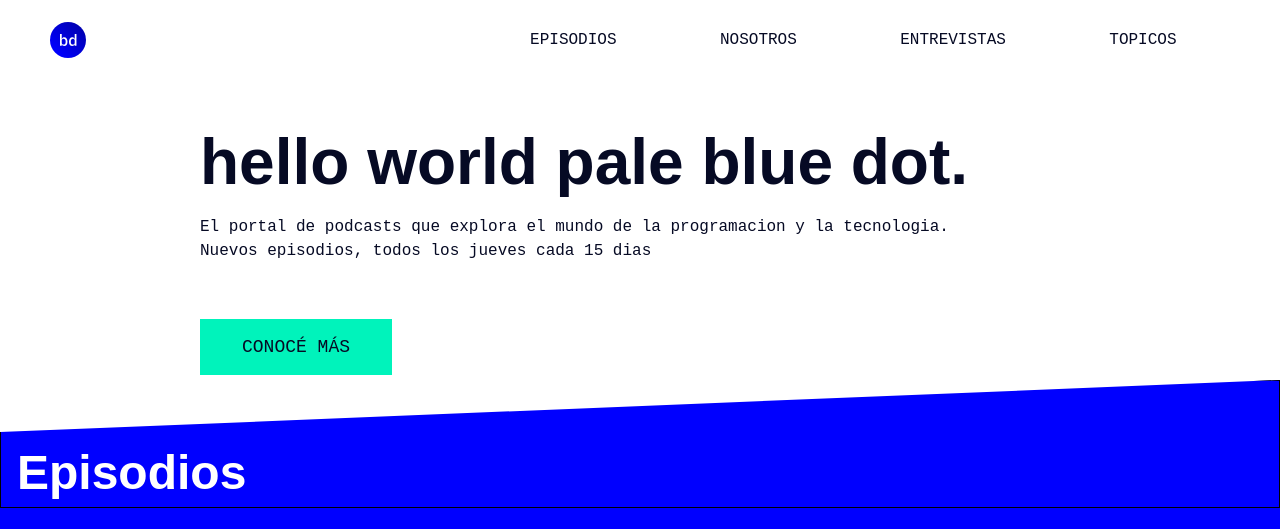
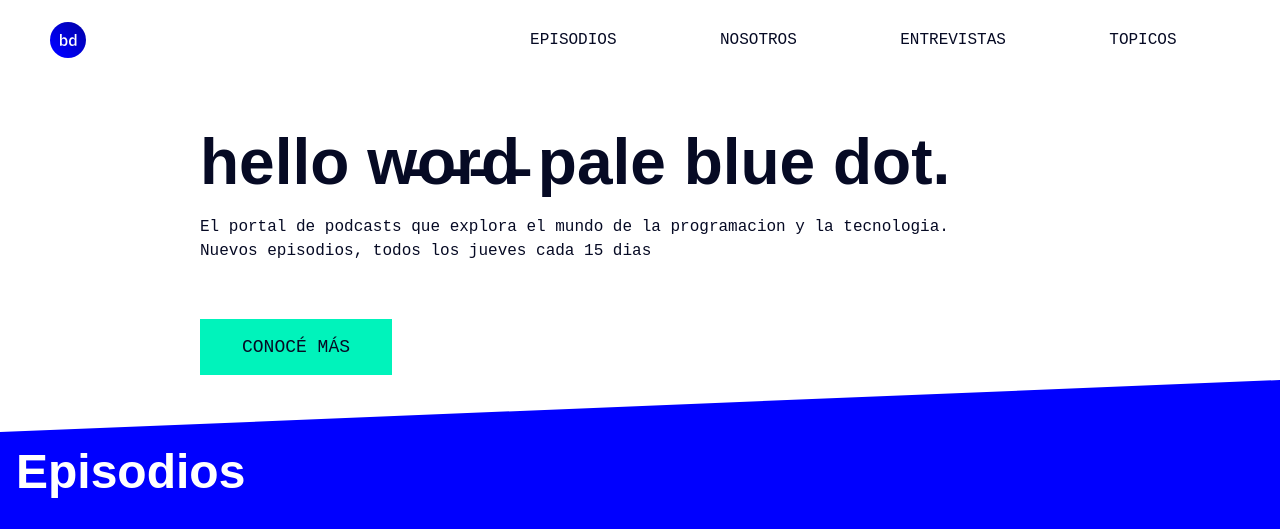
Before and after one commit to Nicole-Soares/PrimerProyecto, a website: page index.html in a window 1280 px wide. Shown: the top 529 px of the page. Drawn offline with Linux system fonts and the light colour scheme; grey boxes are pictures that could not be loaded.

```diff
--- /dev/null
+++ b/URL.txt
@@ -0,0 +1 @@
+https://podcastacamicaprimerproyecto.netlify.app/
--- a/index.html
+++ b/index.html
@@ -67,7 +67,7 @@
         </div>
       </div>
     <div class="containertituloprincipal">
-        <h1  class="TituloPrincipal">hello world pale blue dot.<h1>
+        <h1  class="TituloPrincipal">hello w̵o̵r̵d̵ pale blue dot.<h1>
        </div>
     <div class="containerprimerparrafo">
        <p class="primerparrafo"> El portal de podcasts que explora el mundo de la programacion y la tecnologia. Nuevos episodios, todos los jueves cada 15 dias<p>
--- a/style.css
+++ b/style.css
@@ -165,7 +165,7 @@
 }
 
 .linea-low {
-  /* transform: translate(-50%, -50%); */
+
   top: 75%;
 
 }
@@ -274,7 +274,6 @@
 }
 
 .containerepisodio {
-  border: solid black 1px;
   display: flex;
   flex-direction: column;
 
@@ -844,4 +843,5 @@
     margin-left: 30px;
 
 
-    }
+  }
+}
```
Also changed, not shown: package.json (line endings or trailing spaces), 1 other file.
